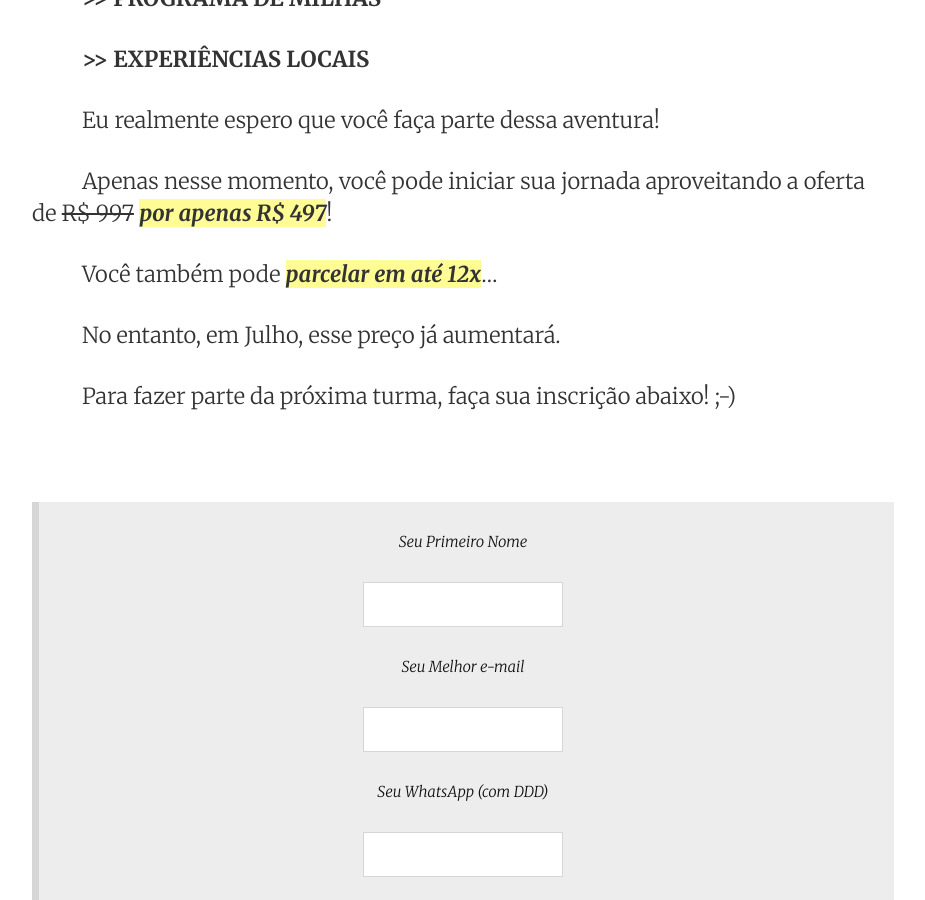
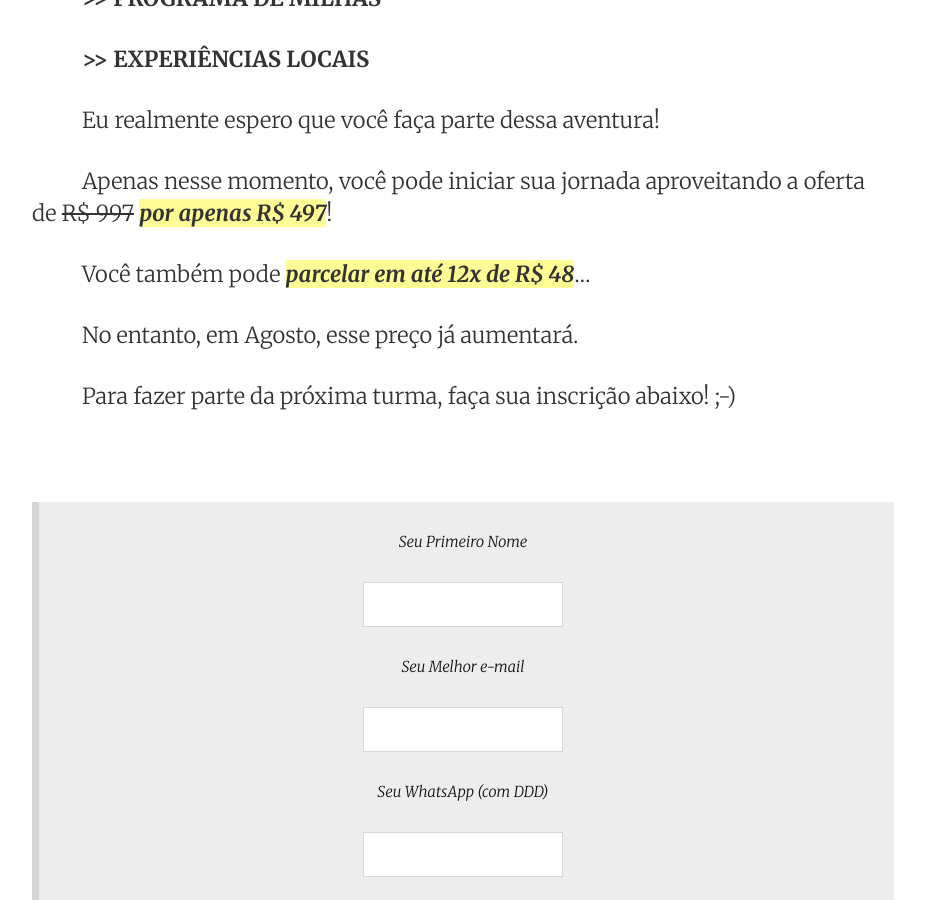
Before and after one commit to ianborges/hackeandosuaviagem, a Jekyll site: the page built from index.html, in a window 1280 px wide and 900 px high, scrolled down 18434 px. Shown: the whole window, without its empty margins (177-1102 px from the left). Built offline with Jekyll 4.4.1, drawn with Linux system fonts in a browser that asks for light colours; the list of posts is cut into pages by our own code; some of the changed text lies outside the part shown.

Commit message:
Update index.html

```diff
--- a/index.html
+++ b/index.html
@@ -273,7 +273,7 @@ layout: default
 		<p>.</p>
 	        <p>Mas apenas nesse momento, você pode iniciar sua jornada aproveitando a oferta de <strike>R$ 997</strike> <span class="highlight"><em><strong>por apenas R$ 497</strong></em></span>!</p>
 	        <p>.</p>
-	        <p>E para te ajudar ainda mais, você pode <span class="highlight"><em><strong>parcelar em até 12x</strong></em></span>… ou seja, menos que uma viagem de Uber por mês!</p>
+	        <p>E para te ajudar ainda mais, você pode <span class="highlight"><em><strong>parcelar em até 12x de R$ 48</strong></em></span>… ou seja, menos que uma viagem de Uber por mês!</p>
 	        <p>.</p>
 	        <p>Daí fica fácil, né?</p>
 
@@ -284,7 +284,7 @@ layout: default
 		<img src="assets/garantia-30.jpg" width="200" style="float: right; margin: -1em 1em"/>
 
 		<p>Se em <strong>até 30 dias</strong> você não curtir o conteúdo ou achar que não trouxe valor ou economias para suas próximas viagens, fica à vontade de me enviar um email e pedir o <strong>reembolso 100%</strong>! Sem justificativas ou pegadinhas do malandro! </p>
-		<p>No entanto <span class="highlight"><em><strong>esse preço aumentará em Julho</strong></em></span>…</p>
+		<p>No entanto <span class="highlight"><em><strong>esse preço aumentará em Agosto</strong></em></span>…</p>
 		<p>Então se você quiser aproveitar essa bela oportunidade, <strong>FAÇA SUA INSCRIÇÃO</strong> para próxima turma <strong>abaixo</strong>.</p>
 		<p>E aí, vamos iniciar essa aventura juntos? ;-)</p>
 
@@ -364,9 +364,9 @@ layout: default
 
 	    <p>Apenas nesse momento, você pode iniciar sua jornada aproveitando a oferta de <strike>R$ 997</strike> <span class="highlight"><em><strong>por apenas R$ 497</strong></em></span>!</p>
 
-	    <p>Você também pode <span class="highlight"><em><strong>parcelar em até 12x</strong></em></span>…</p>
+	    <p>Você também pode <span class="highlight"><em><strong>parcelar em até 12x de R$ 48</strong></em></span>…</p>
 
-	    <p>No entanto, em Julho, esse preço já aumentará.</p>
+	    <p>No entanto, em Agosto, esse preço já aumentará.</p>
 
 	    <p>Para fazer parte da próxima turma, faça sua inscrição abaixo! ;-)</p>
 
```
